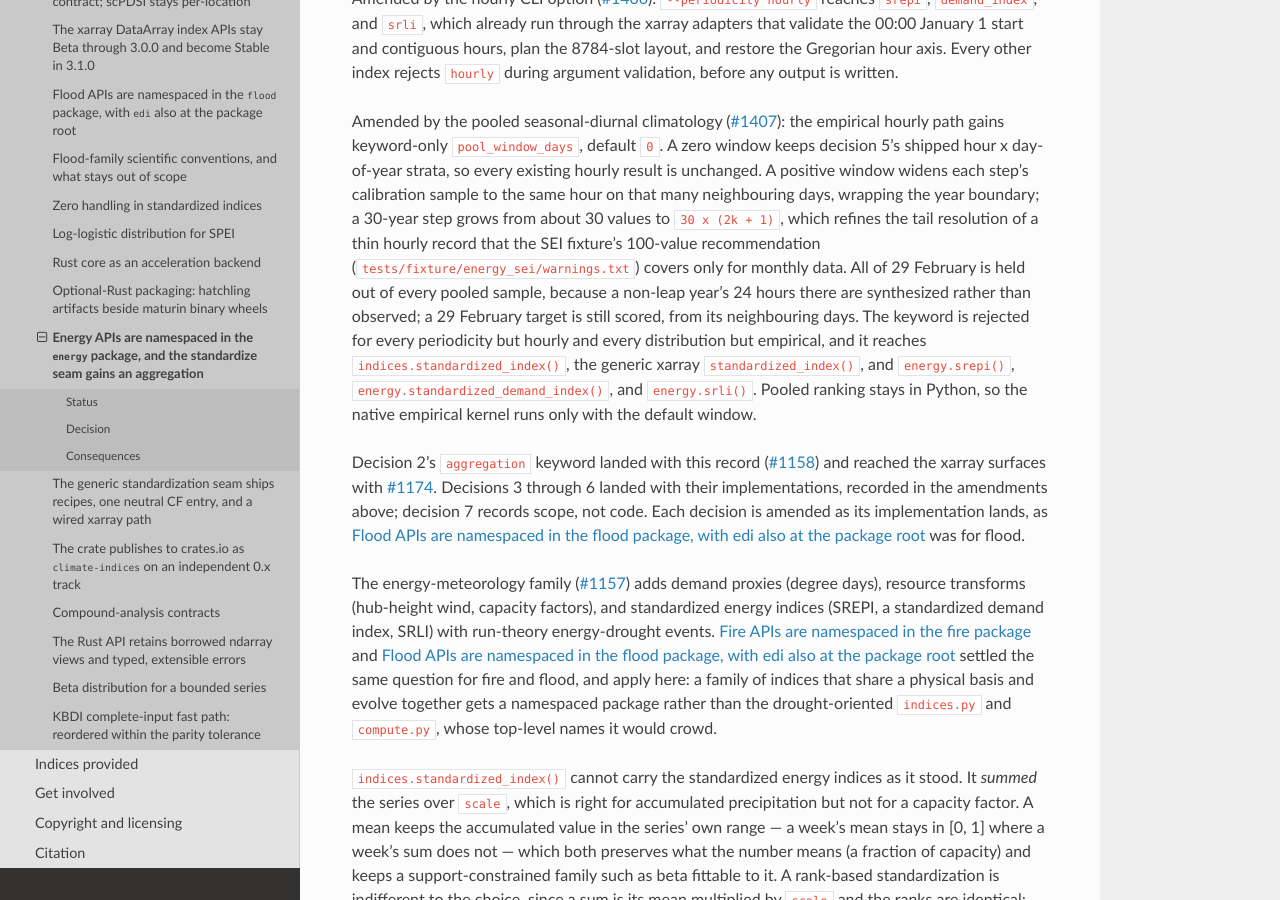
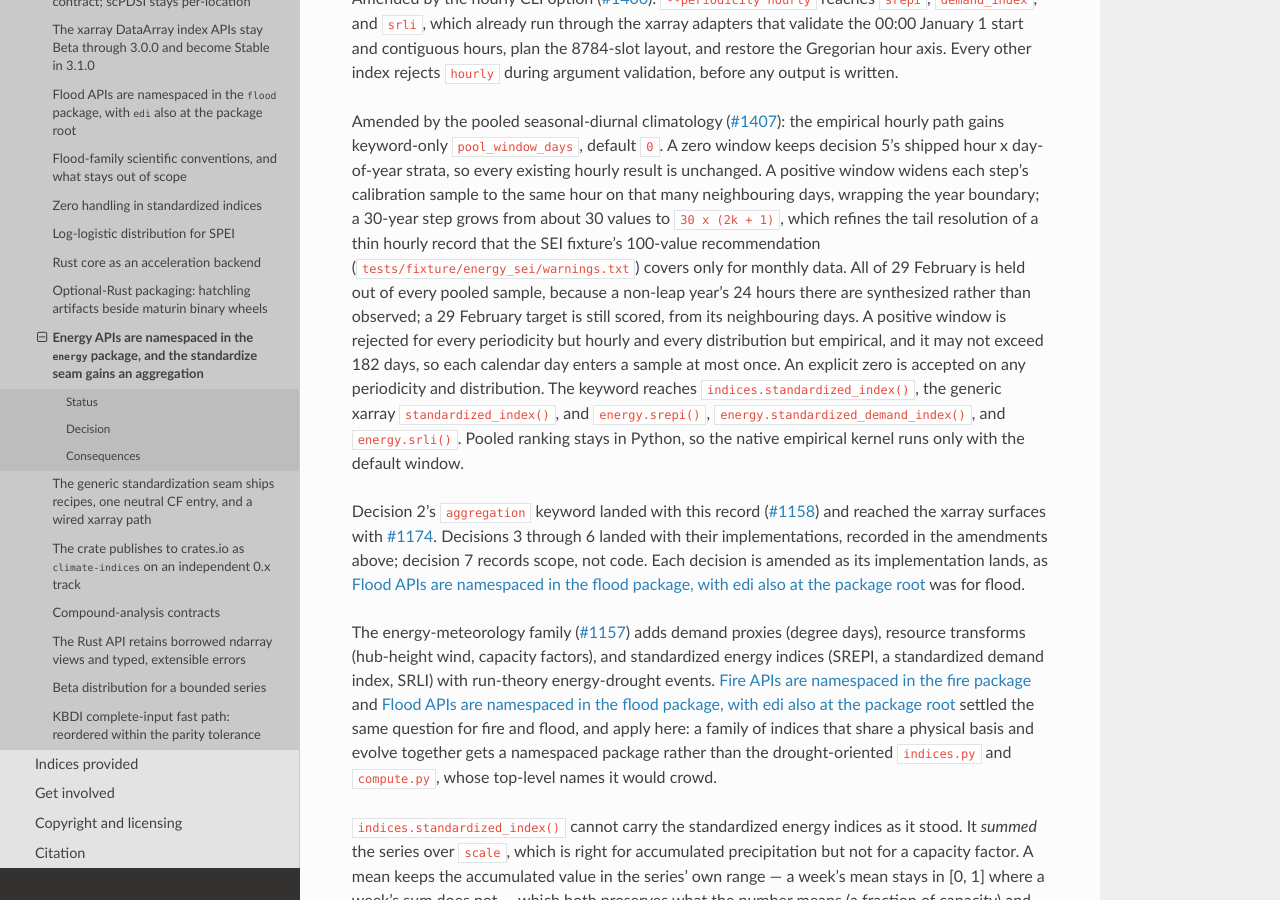
Before and after one commit to monocongo/climate_indices, a Sphinx documentation site: the page built from docs/adr/0019-energy-module-api-and-aggregation.md, in a window 1280 px wide and 900 px high, scrolled down 1871 px. Built offline with Sphinx 7.4.7 and the Read the Docs theme 3.1.0, drawn with Linux system fonts in a browser that asks for light colours.

Commit message:
docs: distinguish positive pooled windows from an explicit zero
The ADR and energy guide said the keyword is rejected for every non-hourly or
non-empirical call. Only a positive window is; an explicit zero is accepted
anywhere. Document the 182-day cap and the InvalidArgumentError type in the
standardized_index Raises section.

Findings: PRRT_kwDOBZ3L8c6yS9mv, PRRT_kwDOBZ3L8c6yS98u

```diff
--- a/docs/adr/0019-energy-module-api-and-aggregation.md
+++ b/docs/adr/0019-energy-module-api-and-aggregation.md
@@ -101,9 +101,11 @@ record that the SEI fixture's 100-value recommendation
 (`tests/fixture/energy_sei/warnings.txt`) covers only for monthly data. All of
 29 February is held out of every pooled sample, because a non-leap year's 24 hours
 there are synthesized rather than observed; a 29 February target is still scored, from
-its neighbouring days. The keyword is rejected for every periodicity but hourly and
-every distribution but empirical, and it reaches `indices.standardized_index()`, the
-generic xarray `standardized_index()`, and `energy.srepi()`,
+its neighbouring days. A positive window is rejected for every periodicity but hourly
+and every distribution but empirical, and it may not exceed 182 days, so each calendar
+day enters a sample at most once. An explicit zero is accepted on any periodicity and
+distribution. The keyword reaches `indices.standardized_index()`, the generic xarray
+`standardized_index()`, and `energy.srepi()`,
 `energy.standardized_demand_index()`, and `energy.srli()`. Pooled ranking stays in
 Python, so the native empirical kernel runs only with the default window.
 
```
Also changed, not shown: docs/energy_applications.md (+4 -2 lines).
